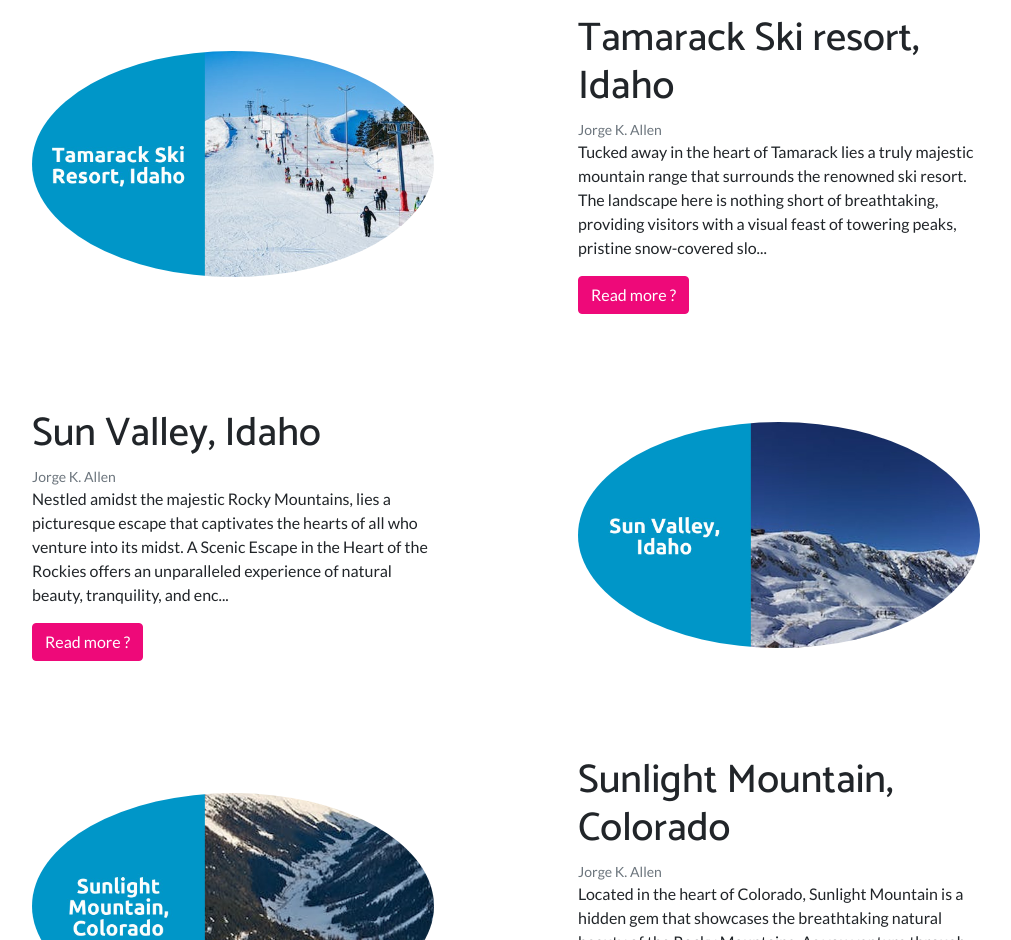
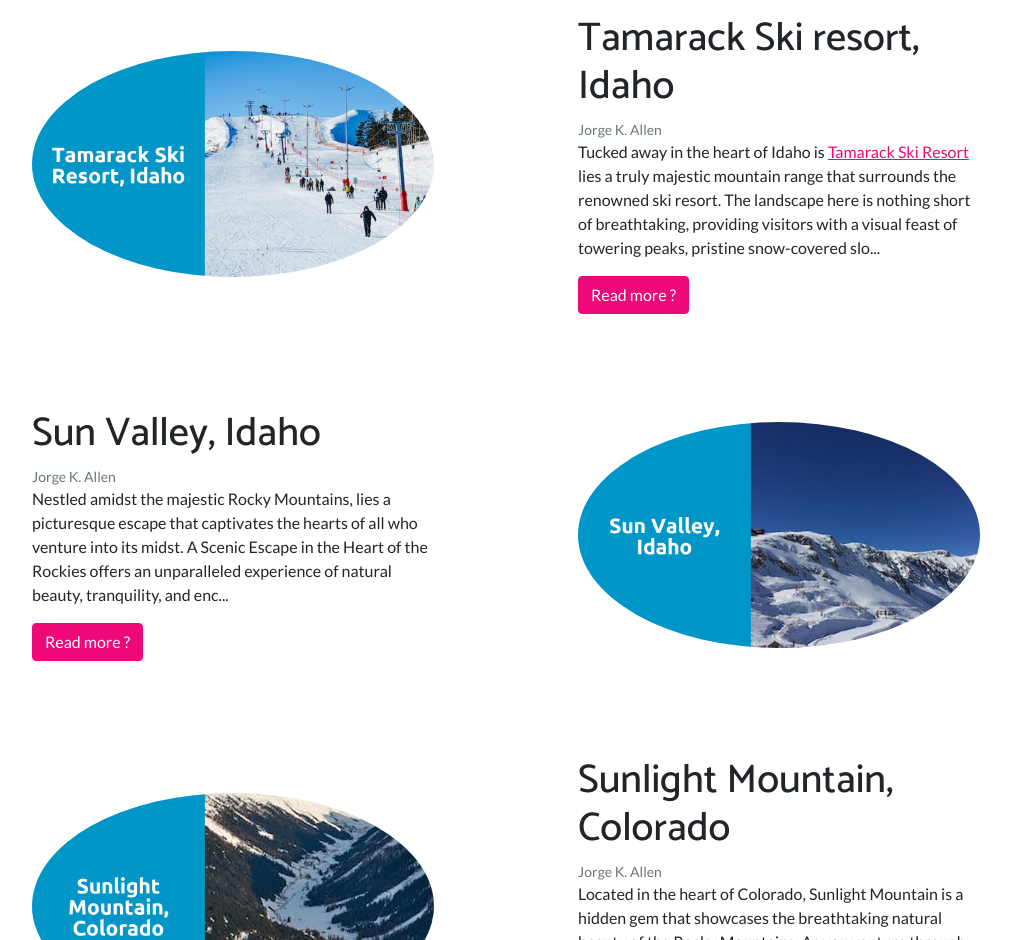
Before and after one commit to SEOBoise/ski-resorts, a plain HTML site: page index.html in a window 1280 px wide. Shown: the part 4494-5434 px from the top of the page, without its empty margins (134-1145 px from the left). Drawn offline with nearby package versions, Linux system fonts and the light colour scheme; a script that the page names is missing.

Commit message:
Add files via upload

```diff
--- a/index.html
+++ b/index.html
@@ -293,7 +293,7 @@
                             <h2 class="display-4">Tamarack Ski resort, Idaho</h2>
                             <div class="small text-muted">Jorge K. Allen</div>
                              <div class="small text-muted"></div>
-                             <p class="card-text">Tucked away in the heart of Tamarack lies a truly majestic mountain range that surrounds the renowned ski resort. The landscape here is nothing short of breathtaking, providing visitors with a visual feast of towering peaks, pristine snow-covered slo...</p>
+                             <p class="card-text">Tucked away in the heart of Idaho is <a href="https://tamarackidaho.com/">Tamarack Ski Resort</a> lies a truly majestic mountain range that surrounds the renowned ski resort. The landscape here is nothing short of breathtaking, providing visitors with a visual feast of towering peaks, pristine snow-covered slo...</p>
                             <a class="btn btn-primary" target="_blank" href="tamarack-ski-resort-idaho-1.html">Read more ?</a>
                         </div>
                     </div>
```
